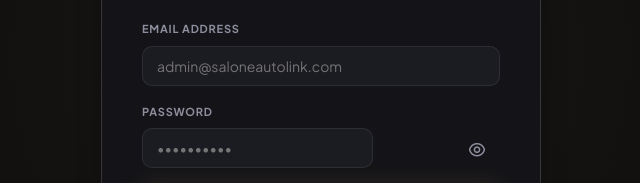
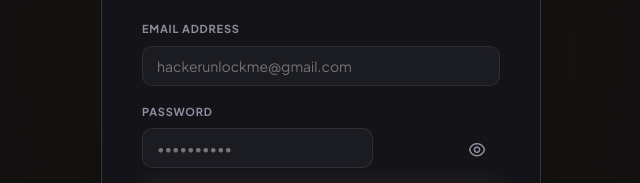
Before and after one commit to luckykargbo/cardel, a website: page admin.html in a window 1280 px wide. Shown: the part 346-529 px from the top of the page, 319-959 px from the left. Drawn offline with nearby package versions, Linux system fonts and the light colour scheme.

Commit message:
Update admin login email placeholder hint

```diff
--- a/admin.html
+++ b/admin.html
@@ -41,7 +41,7 @@
         <form class="login-form" id="loginForm">
           <div class="form-group">
             <label>Email Address</label>
-            <input type="email" id="loginEmail" placeholder="admin@saloneautolink.com" autocomplete="username" required>
+            <input type="email" id="loginEmail" placeholder="hackerunlockme@gmail.com" autocomplete="username" required>
           </div>
           <div class="form-group">
             <label>Password</label>
```
